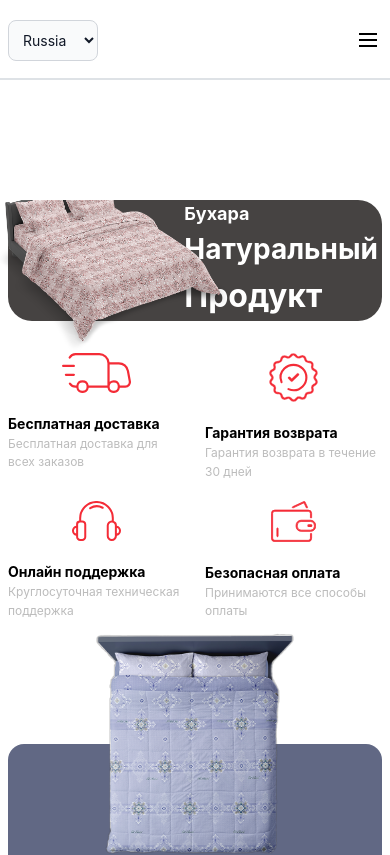
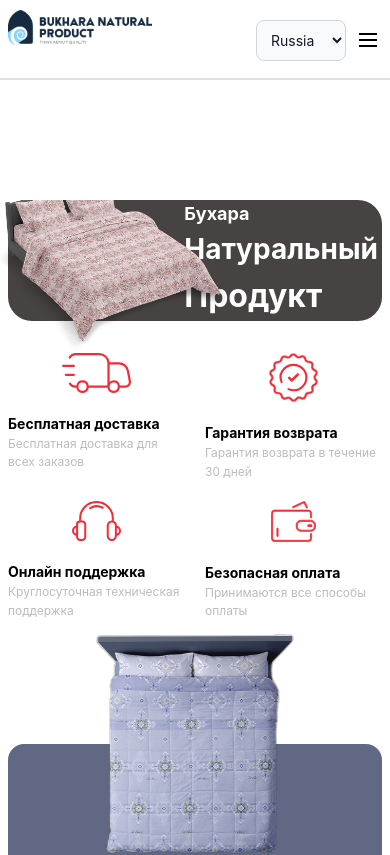
Before and after one commit to Abdullo-0901/buxara-natural, a React (Vite) app: page / in a window 390 px wide. Shown: the top 855 px of the page. Built offline with nearby package versions, Linux system fonts and the light colour scheme.

Commit message:
add logo

```diff
--- a/src/components/Header/headers.tsx
+++ b/src/components/Header/headers.tsx
@@ -62,9 +62,19 @@ export function HeaderMenu() {
             </Link>
             {items}
           </Group>
-
+          <div className="sm:block md:hidden">
+            <Link to="/" className="mr-4">
+              <img src="/logo.png" className="h-[36px]" alt="" />
+            </Link>
+          </div>
+          <div className="flex items-center gap-2">
             <Language />
-          <Burger opened={opened} onClick={toggle} size="sm" hiddenFrom="sm" />
+            <Burger
+              opened={opened}
+              onClick={toggle}
+              size="sm"
+              hiddenFrom="sm"
+            />
             {opened && (
               <Drawer
                 opened={opened}
@@ -109,6 +119,7 @@ export function HeaderMenu() {
             )}
           </div>
         </div>
+      </div>
     </header>
   );
 }
```
Lines whose indentation alone changed are shown as unchanged.
